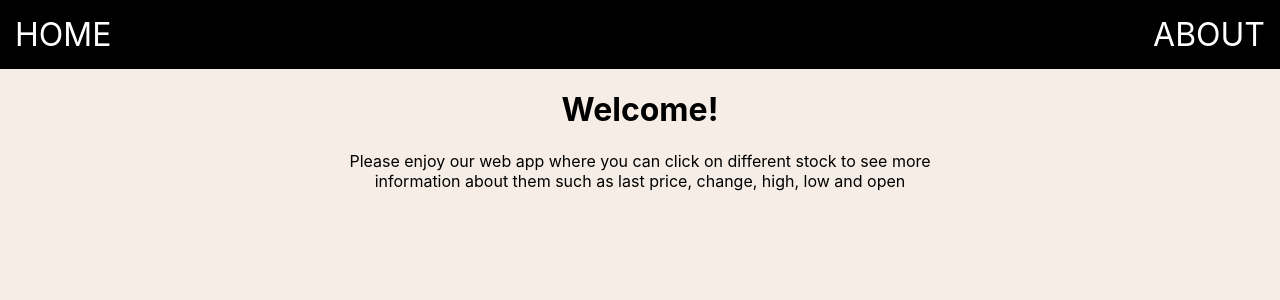
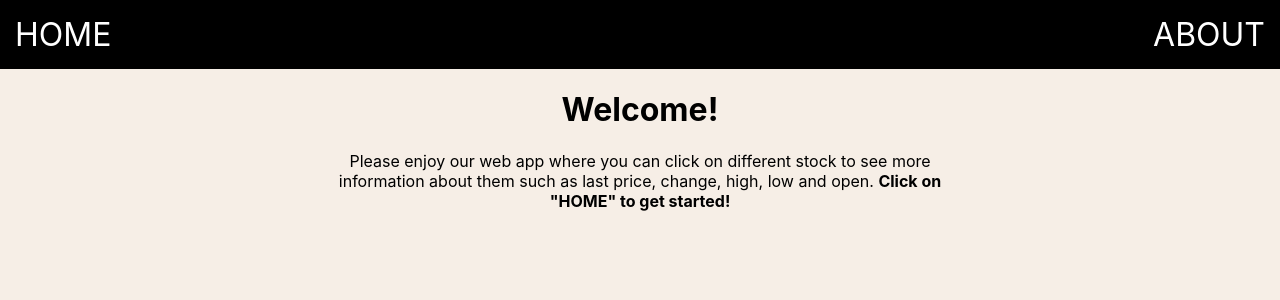
Before and after one commit to kellynelson13/stocks_app, a React (Create React App) app: page /about in a window 1280 px wide. Shown: the top 300 px of the page. Built offline with nearby package versions, Linux system fonts and the light colour scheme.

Commit message:
finishes app

```diff
--- a/src/pages/About.js
+++ b/src/pages/About.js
@@ -4,7 +4,7 @@ const About = () => {
     return (
         <div>
             <h1>Welcome!</h1>
-            <p>Please enjoy our web app where you can click on different stock to see more information about them such as last price, change, high, low and open</p>
+            <p>Please enjoy our web app where you can click on different stock to see more information about them such as last price, change, high, low and open.  <strong>Click on "HOME" to get started!</strong></p>
         </div>
 
     )
```
